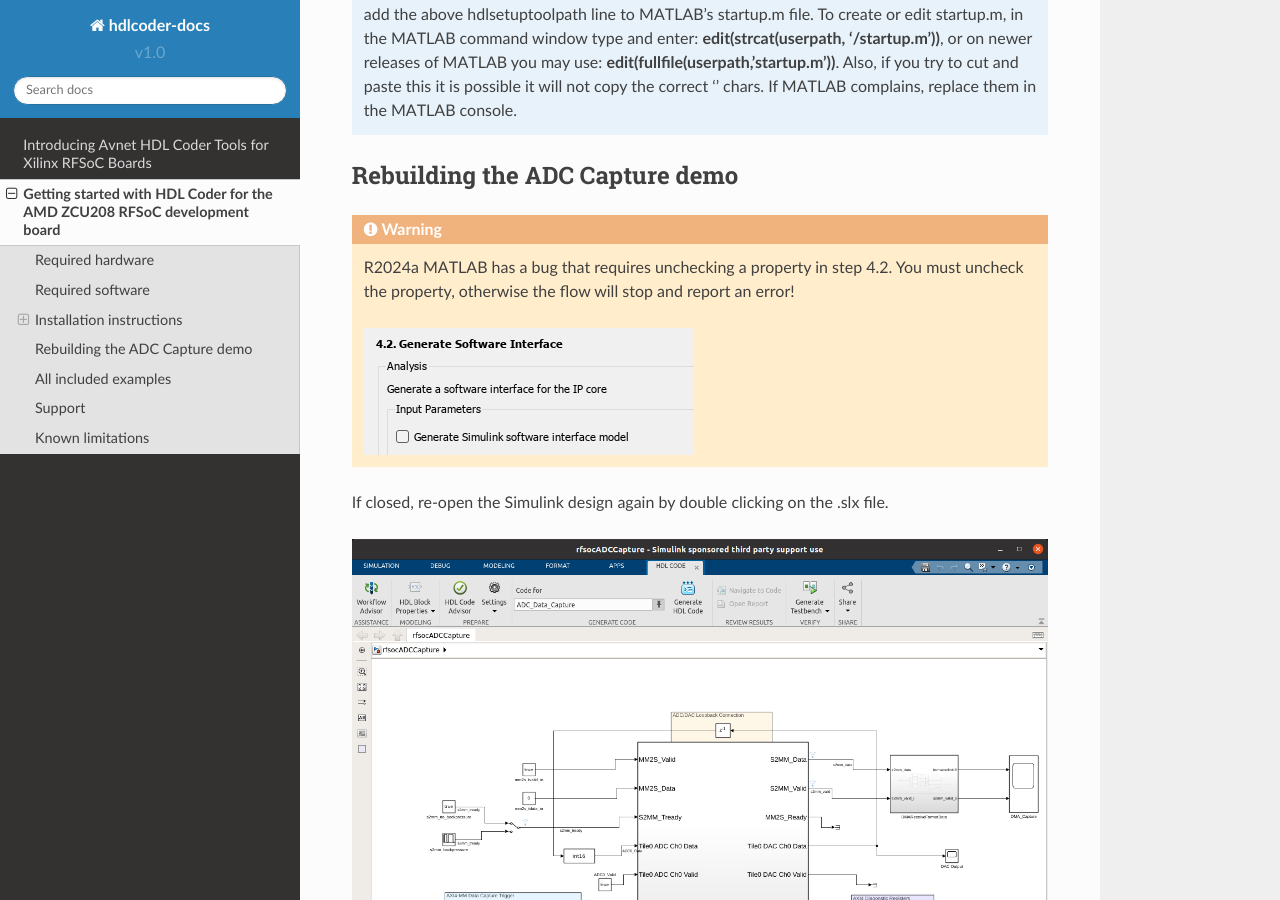
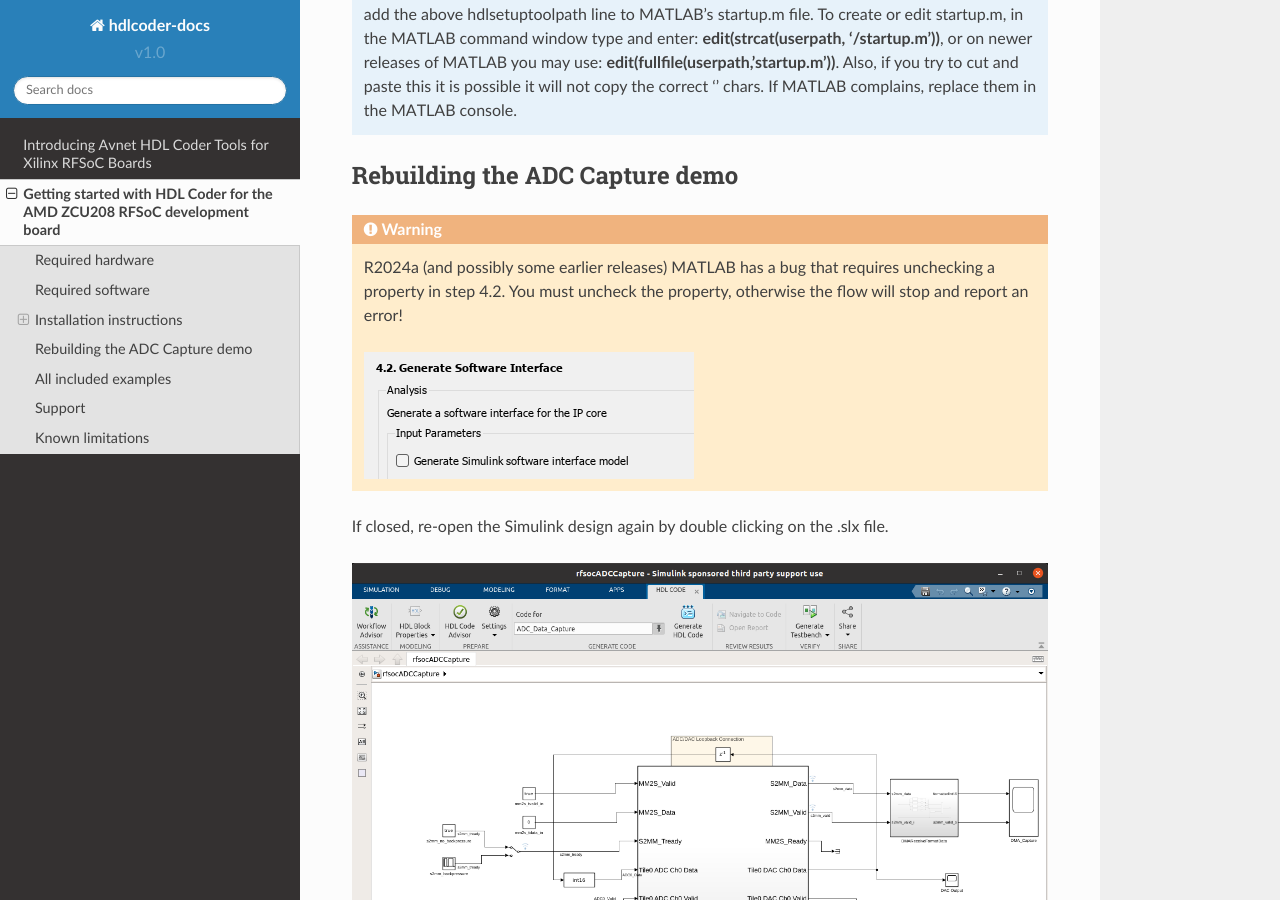
Before and after one commit to FredKellerman/rfsoc-hdlcoder-readthedocs, a Sphinx documentation site: the page built from docs/source/zcu208.rst, in a window 1280 px wide and 900 px high, scrolled down 15931 px. Built offline with Sphinx 7.4.7 and the Read the Docs theme 2.0.0, drawn with Linux system fonts in a browser that asks for light colours; some of the changed text lies outside the part shown.

Commit message:
Note updates

```diff
--- a/docs/source/zcu208.rst
+++ b/docs/source/zcu208.rst
@@ -450,9 +450,9 @@ command window (your own path setting may be different):
 Rebuilding the ADC Capture demo
 -------------------------------
 .. warning::
-  R2024a MATLAB has a bug that requires unchecking a property in step 4.2.
-  You must uncheck the property, otherwise the flow will stop and report an
-  error!
+  R2024a (and possibly some earlier releases) MATLAB has a bug that requires
+  unchecking a property in step 4.2. You must uncheck the property, otherwise
+  the flow will stop and report an error!
 
   .. image:: ./images_zcu208/r2024_fix_4p2.png
 
```
Also changed, not shown: other parts of docs/source/zcu208.rst (+6 -6 lines).
